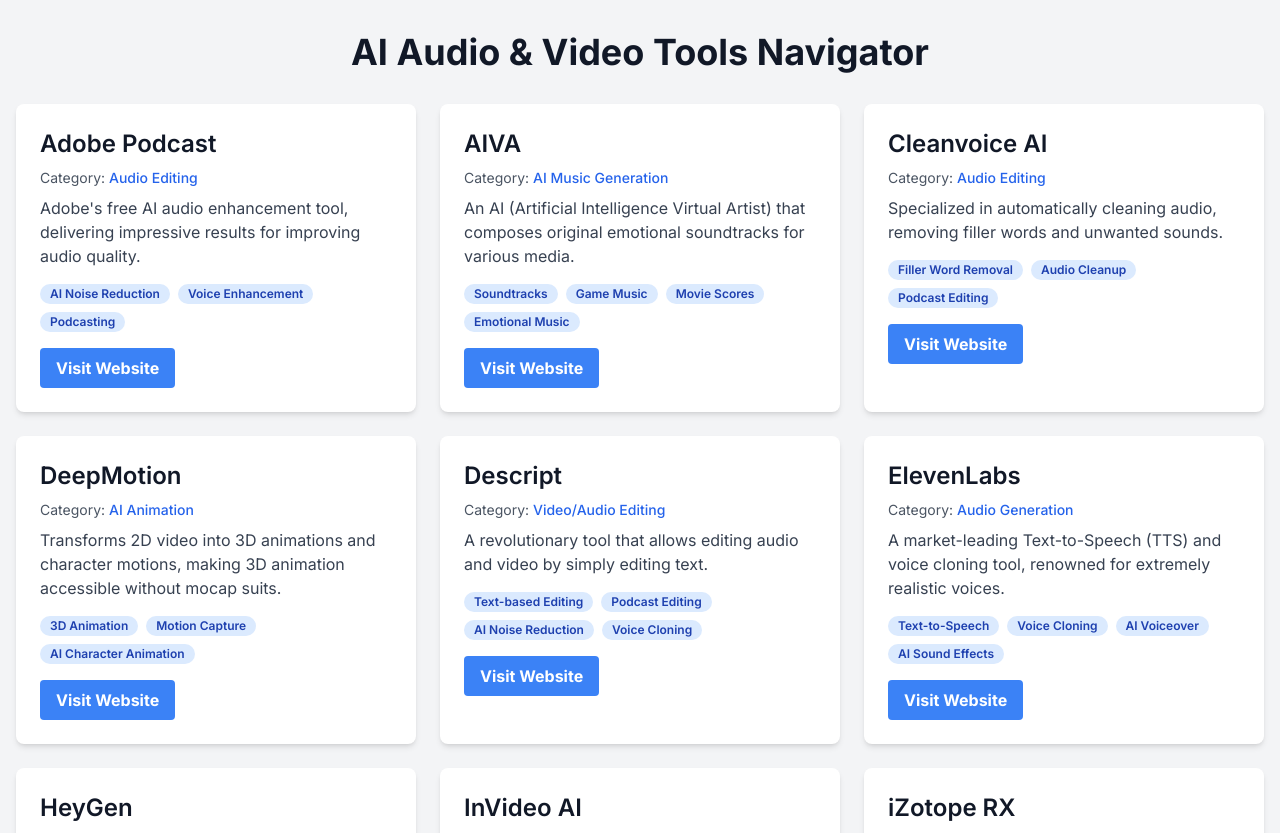
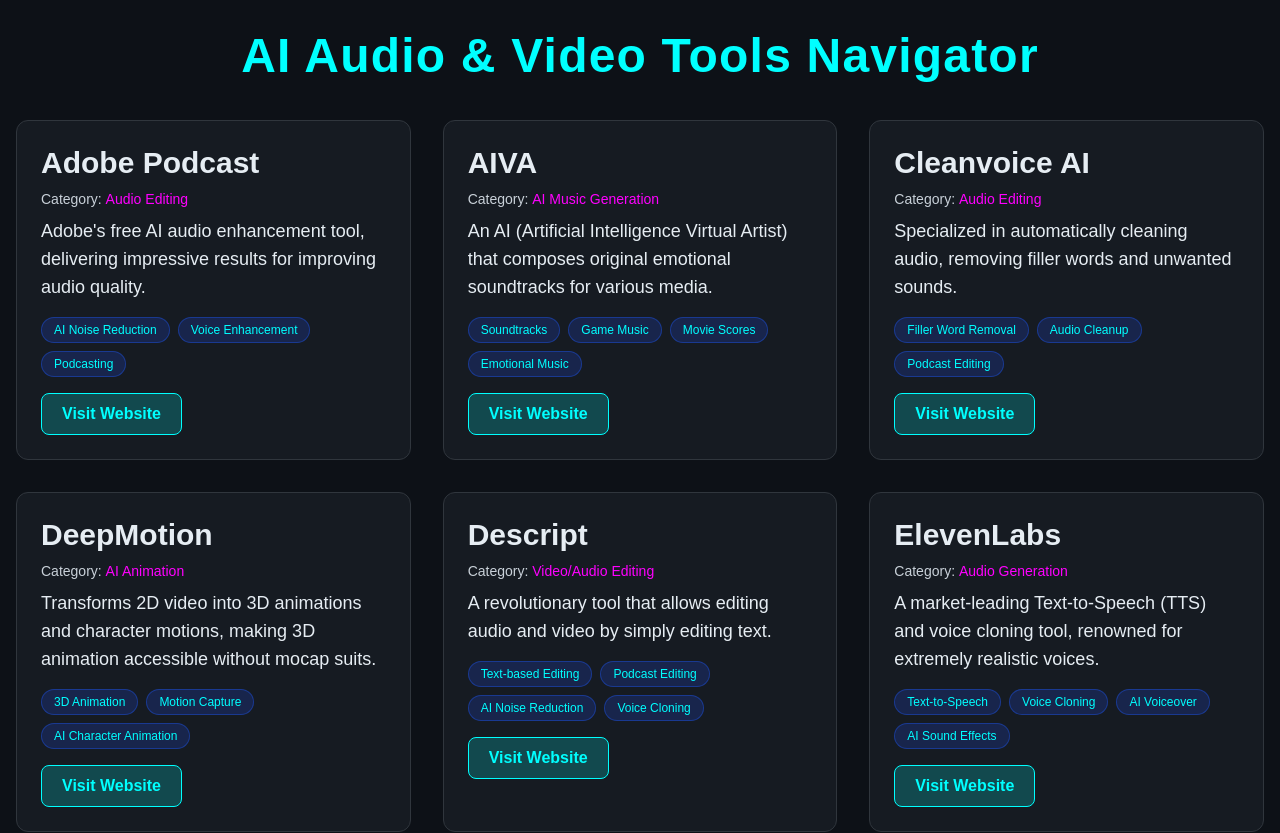
Before and after one commit to kemjjfmeelore/ai-tools-navigator-new, a Next.js app: page / in a window 1280 px wide. Shown: the top 833 px of the page. Built offline with nearby package versions, Linux system fonts and the light colour scheme.

Commit message:
feat: Implement tech-savvy theme for UI

```diff
--- a/src/app/globals.css
+++ b/src/app/globals.css
@@ -3,27 +3,22 @@
 @tailwind utilities;
 
 :root {
-  --foreground-rgb: 0, 0, 0;
-  --background-start-rgb: 214, 219, 220;
-  --background-end-rgb: 255, 255, 255;
+  --foreground-rgb: 201, 209, 217; /* 浅灰色文本 */
+  --background-start-rgb: 13, 17, 23; /* 深蓝色调背景 */
+  --background-end-rgb: 13, 17, 23; /* 深蓝色调背景 */
 }
 
 @media (prefers-color-scheme: dark) {
   :root {
-    --foreground-rgb: 255, 255, 255;
-    --background-start-rgb: 0, 0, 0;
-    --background-end-rgb: 0, 0, 0;
+    --foreground-rgb: 201, 209, 217;
+    --background-start-rgb: 13, 17, 23;
+    --background-end-rgb: 13, 17, 23;
   }
 }
 
 body {
-  color: rgb(var(--foreground-rgb));
-  background: linear-gradient(
-      to bottom,
-      transparent,
-      rgb(var(--background-end-rgb))
-    )
-    rgb(var(--background-start-rgb));
+  background-color: rgb(var(--background-start-rgb)); /* 直接使用变量作为背景 */
+  color: rgb(var(--foreground-rgb)); /* 使用变量作为文本颜色 */
 }
 
 @layer utilities {
--- a/src/app/page.tsx
+++ b/src/app/page.tsx
@@ -5,30 +5,30 @@
   const allToolsData = getSortedToolsData();
 
   return (
-    <div className="min-h-screen bg-gray-100 dark:bg-gray-900 text-gray-900 dark:text-gray-100">
+    <div className="min-h-screen bg-background text-textlight font-sans">
       <main className="container mx-auto p-4 py-8">
-        <h1 className="text-4xl font-bold mb-8 text-center">AI Audio & Video Tools Navigator</h1>
+        <h1 className="text-5xl font-bold mb-10 text-center text-primary tracking-wide">AI Audio & Video Tools Navigator</h1>
 
-        <div className="grid grid-cols-1 md:grid-cols-2 lg:grid-cols-3 gap-6">
+        <div className="grid grid-cols-1 md:grid-cols-2 lg:grid-cols-3 gap-8">
           {allToolsData.map((tool) => (
-            <div key={tool.slug} className="bg-white dark:bg-gray-800 rounded-lg shadow-md p-6 hover:shadow-lg transition-shadow group relative">
+            <div key={tool.slug} className="bg-card border border-border rounded-xl p-6 hover:shadow-primary-glow hover:border-primary transition-all duration-300 group relative">
               {/* Internal link to detail page - covers the main card area */}
               <Link href={`/tool/${tool.slug}`} className="absolute inset-0 z-10" aria-label={`View ${tool.name} Details`}></Link>
 
-              <h2 className="text-2xl font-semibold mb-2 group-hover:text-blue-500 transition-colors">{tool.name}</h2>
-              <p className="text-sm text-gray-600 dark:text-gray-400 mb-2">
-                Category: <span className="font-medium text-blue-600 dark:text-blue-400">{tool.category}</span>
+              <h2 className="text-3xl font-semibold mb-2 text-textlight group-hover:text-primary transition-colors duration-300">{tool.name}</h2>
+              <p className="text-sm text-textdark mb-2">
+                Category: <span className="font-medium text-secondary">{tool.category}</span>
               </p>
-              <p className="text-gray-700 dark:text-gray-300 mb-4">{tool.one_liner}</p>
+              <p className="text-textlight mb-4 text-lg">{tool.one_liner}</p>
               <div className="flex flex-wrap gap-2 mb-4">
                 {tool.tags && tool.tags.map(tag => (
-                  <span key={tag} className="bg-blue-100 dark:bg-blue-800 text-blue-800 dark:text-blue-100 text-xs font-semibold px-2.5 py-0.5 rounded-full">
+                  <span key={tag} className="bg-blue-800 bg-opacity-30 text-primary text-xs font-medium px-3 py-1 rounded-full border border-blue-700 border-opacity-50">
                     {tag}
                   </span>
                 ))}
               </div>
               {/* External link to official website - remains clickable on top */}
-              <Link href={tool.website_url} target="_blank" rel="noopener noreferrer" className="relative z-20 inline-block bg-blue-500 hover:bg-blue-600 text-white font-bold py-2 px-4 rounded transition-colors">
+              <Link href={tool.website_url} target="_blank" rel="noopener noreferrer" className="relative z-20 inline-block bg-primary bg-opacity-20 text-primary border border-primary text-base font-bold py-2 px-5 rounded-lg hover:bg-opacity-40 transition-colors duration-300">
                 Visit Website
               </Link>
             </div>
--- a/src/app/tool/[slug]/page.tsx
+++ b/src/app/tool/[slug]/page.tsx
@@ -31,25 +31,25 @@
   const tool = await getToolData(params.slug);
 
   return (
-    <div className="min-h-screen bg-gray-100 dark:bg-gray-900 text-gray-900 dark:text-gray-100">
+    <div className="min-h-screen bg-background text-textlight font-sans">
       <main className="container mx-auto p-4 py-8">
-        <div className="bg-white dark:bg-gray-800 rounded-lg shadow-md p-6 lg:p-8">
+        <div className="bg-card border border-border rounded-xl p-6 lg:p-8">
 
-          <Link href="/" className="text-blue-500 hover:underline mb-6 inline-block">
+          <Link href="/" className="text-primary hover:underline mb-6 inline-block">
             &larr; Back to Home
           </Link>
 
-          <h1 className="text-4xl lg:text-5xl font-bold mb-4">{tool.name}</h1>
+          <h1 className="text-4xl lg:text-5xl font-bold mb-4 text-textlight">{tool.name}</h1>
 
-          <p className="text-lg text-gray-600 dark:text-gray-400 mb-4">{tool.one_liner}</p>
+          <p className="text-lg text-textdark mb-4">{tool.one_liner}</p>
 
           <div className="flex flex-wrap items-center gap-4 mb-6">
-            <Link href={tool.website_url} target="_blank" rel="noopener noreferrer" className="inline-block bg-blue-500 hover:bg-blue-600 text-white font-bold py-2 px-4 rounded transition-colors">
+            <Link href={tool.website_url} target="_blank" rel="noopener noreferrer" className="inline-block bg-primary bg-opacity-20 hover:bg-opacity-40 text-primary border border-primary text-base font-bold py-2 px-5 rounded-lg transition-colors duration-300">
                 Visit Website &rarr;
             </Link>
             <div className="flex flex-wrap gap-2">
                 {tool.tags && tool.tags.map(tag => (
-                  <span key={tag} className="bg-blue-100 dark:bg-blue-800 text-blue-800 dark:text-blue-100 text-xs font-semibold px-2.5 py-0.5 rounded-full">
+                  <span key={tag} className="bg-secondary bg-opacity-30 text-secondary text-xs font-medium px-3 py-1 rounded-full border border-secondary border-opacity-50">
                     {tag}
                   </span>
                 ))}
--- a/tailwind.config.ts
+++ b/tailwind.config.ts
@@ -8,6 +8,18 @@
   ],
   theme: {
     extend: {
+      colors: {
+        primary: '#00ffff', // Tech-inspired cyan
+        secondary: '#ff00ff', // Tech-inspired magenta
+        background: '#0d1117', // Dark blue-gray background
+        card: '#161b22', // Slightly lighter card background
+        border: '#30363d', // Border color
+        textlight: '#e6edf3', // Light text
+        textdark: '#c9d1d9', // Darker text
+      },
+      fontFamily: {
+        sans: ['"Inter var"', 'sans-serif'], // Modern font
+      },
       backgroundImage: {
         "gradient-radial": "radial-gradient(var(--tw-gradient-stops))",
         "gradient-conic":
```
